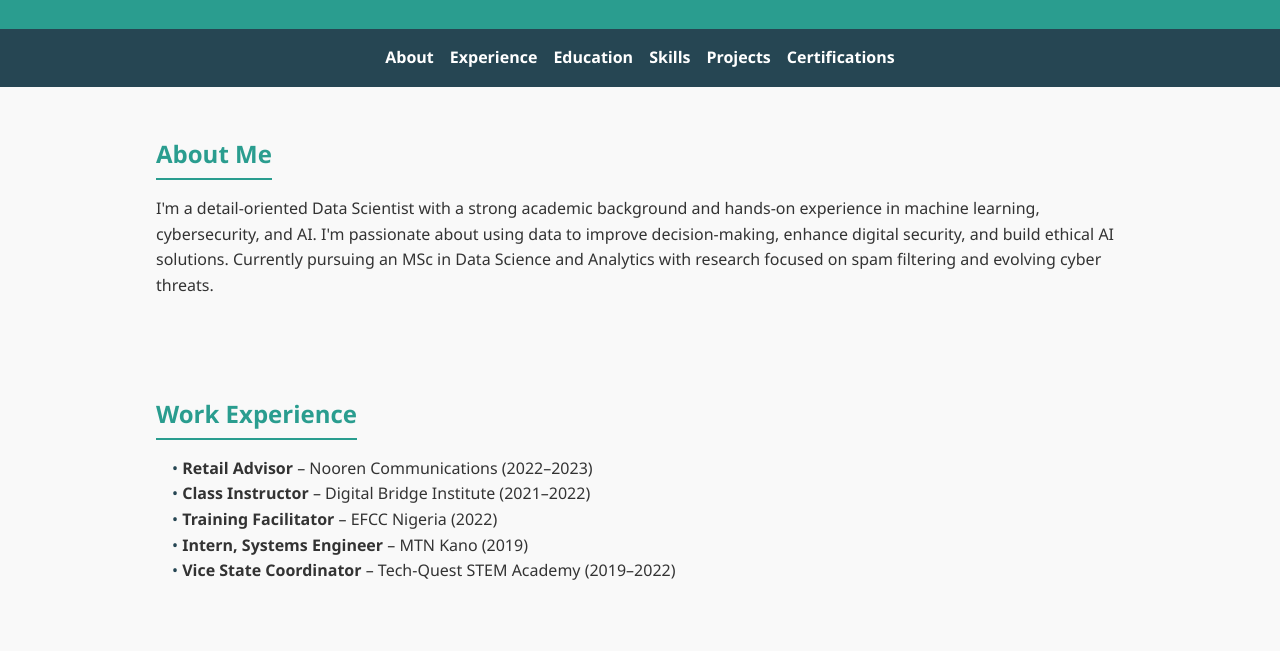
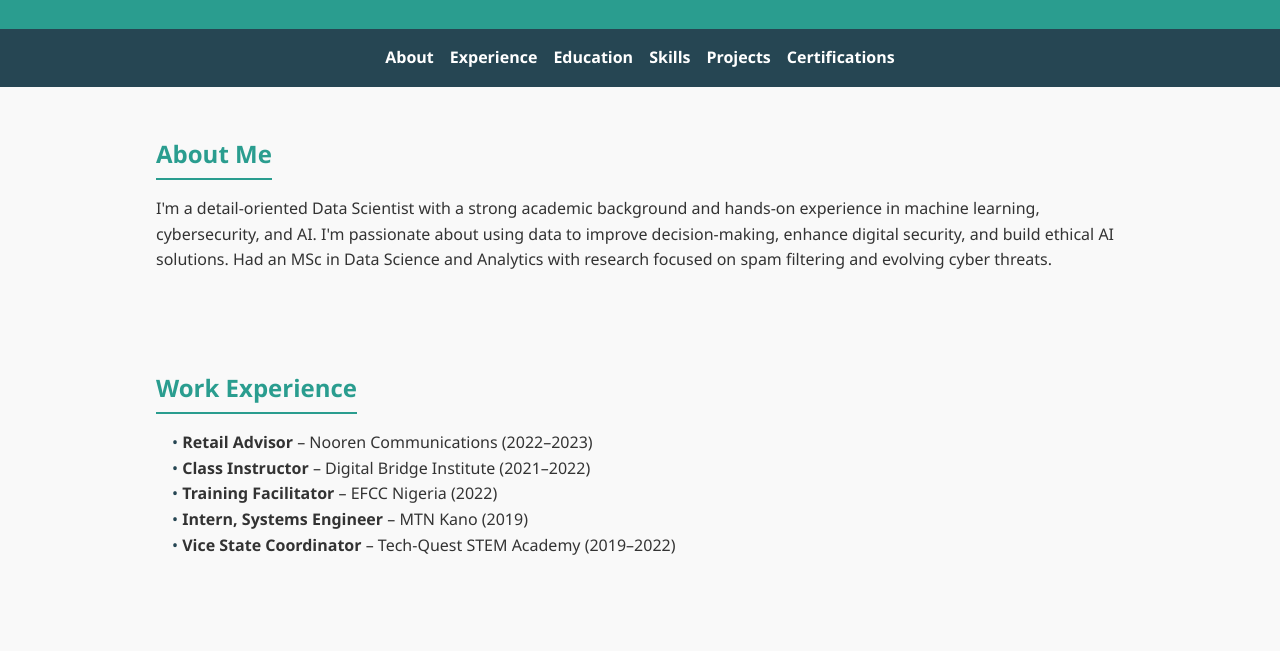
Before and after one commit to KhadijaNashe/khadijanashe, a plain HTML site: page index.html in a window 1280 px wide. Shown: the part 137-788 px from the top of the page. Drawn offline with Linux system fonts and the light colour scheme.

Commit message:
Update index.html

```diff
--- a/index.html
+++ b/index.html
@@ -125,7 +125,7 @@ flex-direction: column;
 <section id="about">
 <h2>About Me</h2>
 <p>
-I'm a detail-oriented Data Scientist with a strong academic background and hands-on experience in machine learning, cybersecurity, and AI. I'm passionate about using data to improve decision-making, enhance digital security, and build ethical AI solutions. Currently pursuing an MSc in Data Science and Analytics with research focused on spam filtering and evolving cyber threats.
+I'm a detail-oriented Data Scientist with a strong academic background and hands-on experience in machine learning, cybersecurity, and AI. I'm passionate about using data to improve decision-making, enhance digital security, and build ethical AI solutions. Had an MSc in Data Science and Analytics with research focused on spam filtering and evolving cyber threats.
 </p>
 </section>
 
```
